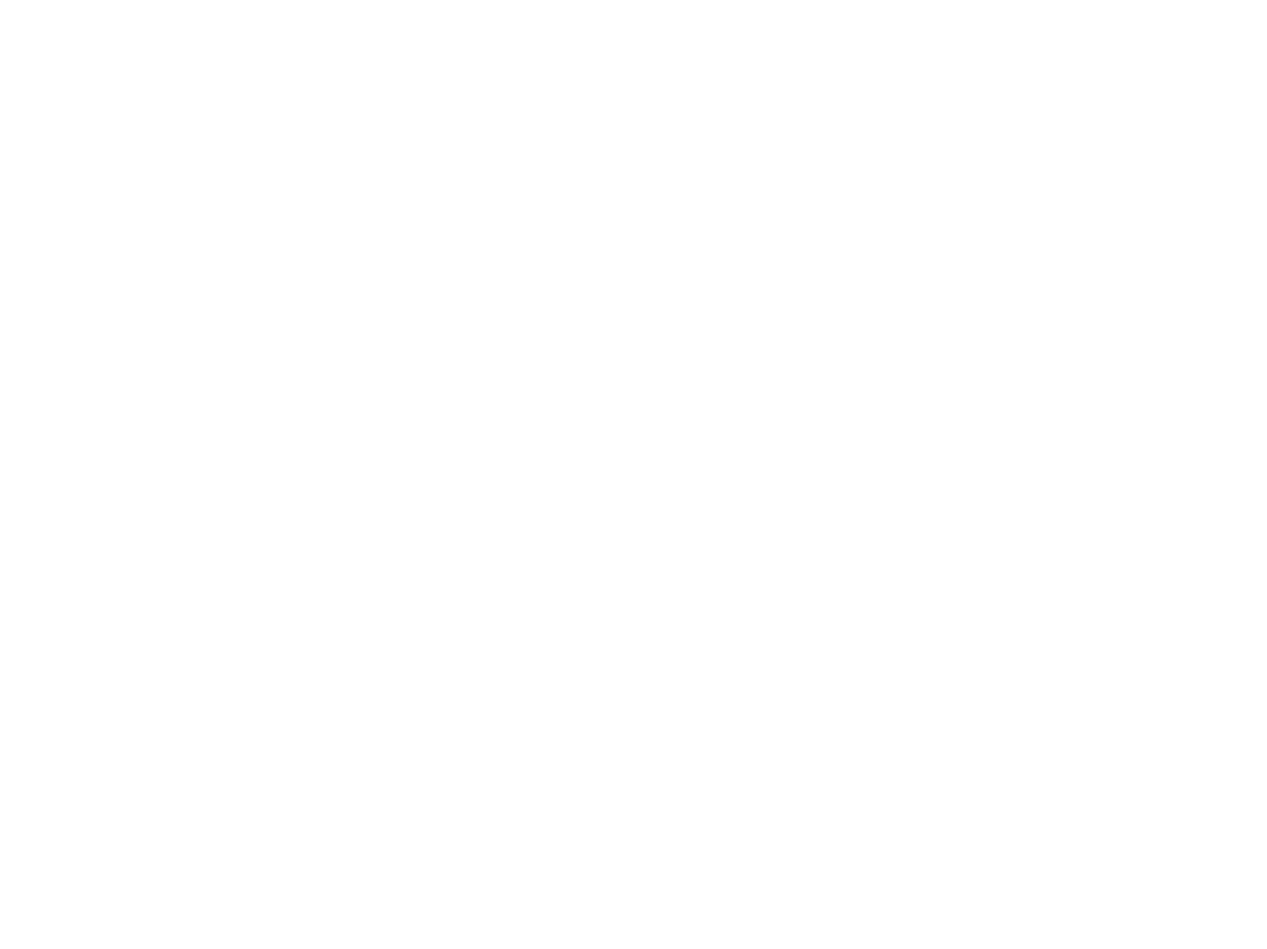
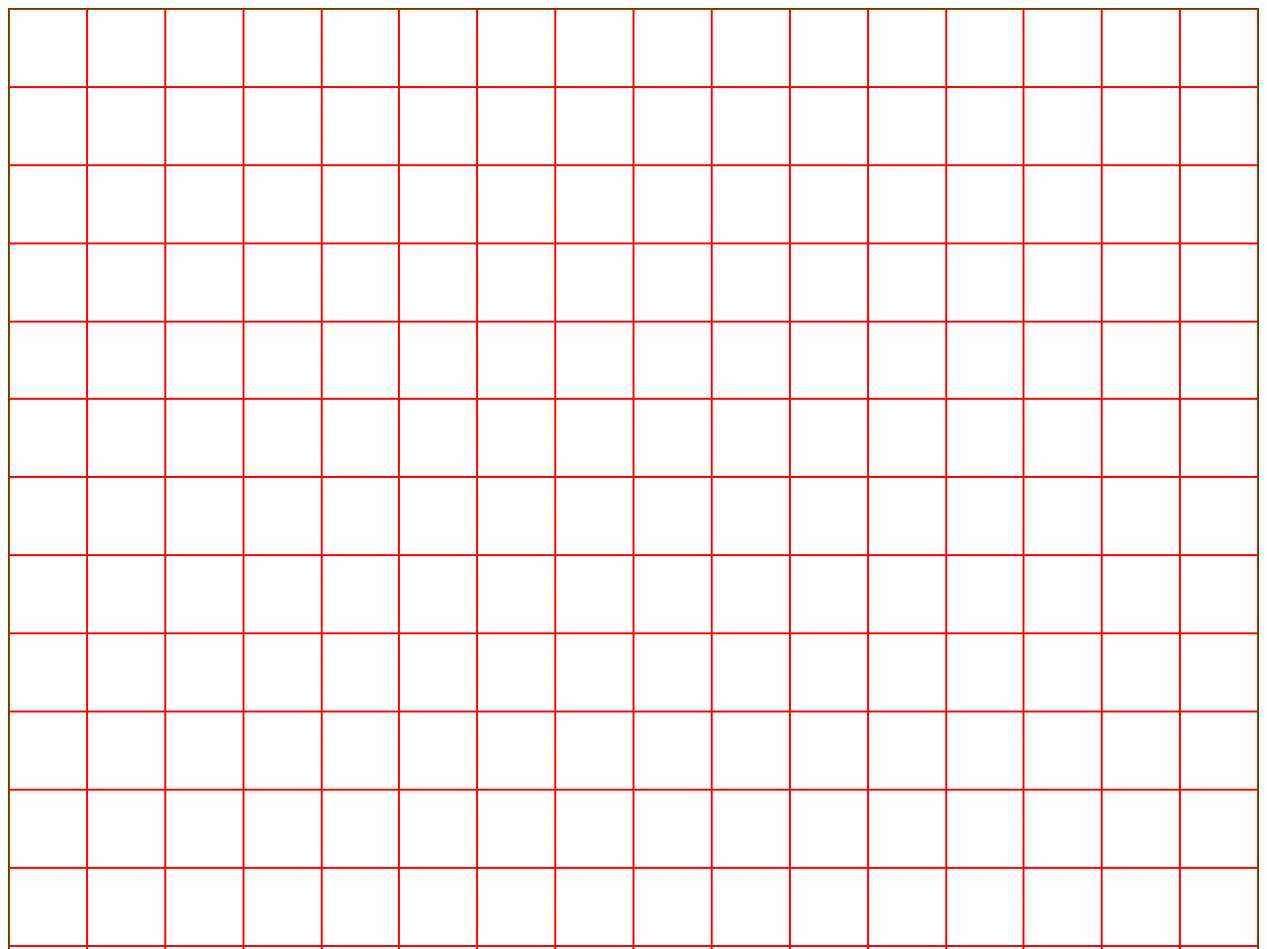
Before and after one commit to Radnaskelar/odin_etch_a_sketch, a plain HTML site: page index.html in a window 1280 px wide. Shown: the top 959 px of the page at 99% size. Before the commit the page ends 800 px from the top, so only its background shows below. Drawn offline with Linux system fonts and the light colour scheme.

Commit message:
divs created, basic sketchpad function created, random color generator created

```diff
--- a/index.html
+++ b/index.html
@@ -1,5 +1,6 @@
 <!DOCTYPE html>
 <html lang="en">
+
 <head>
     <meta charset="UTF-8">
     <meta http-equiv="X-UA-Compatible" content="IE=edge">
@@ -7,7 +8,12 @@
     <title>Etch-A-Sketch</title>
     <link href='style.css' rel='stylesheet'>
 </head>
+
 <body>
+    <div id='container'>
+
+    </div>
     <script src='script.js'></script>
 </body>
+
 </html>
--- a/script.js
+++ b/script.js
@@ -0,0 +1,21 @@
+const container = document.getElementById('container');
+
+//creating 32 divs, appending them to main div 'container'
+const divCounter = Math.pow(16,2);
+for (let i = 0; i < divCounter; i++){
+    const div = document.createElement('div');
+    div.classList.add('square');
+    container.appendChild(div);
+}
+
+const grid = document.querySelectorAll('.square');
+
+//random color generator:
+// const color = '#' + (Math.random().toString(16) + "000000").substring(2, 8);
+
+grid.forEach((square => {
+    square.addEventListener('mouseenter', () => {
+        const color = '#' + (Math.random().toString(16) + "000000").substring(2, 8);
+        square.style.background = color;
+    });
+}))
--- a/style.css
+++ b/style.css
@@ -0,0 +1,11 @@
+.square {
+    border: 0.5px solid red;
+    padding: 1px;
+    aspect-ratio: 1;
+}
+
+#container {
+    border: 1px solid green;
+    display: grid;
+    grid-template-columns: 1fr 1fr 1fr 1fr 1fr 1fr 1fr 1fr 1fr 1fr 1fr 1fr 1fr 1fr 1fr 1fr;
+}
```
